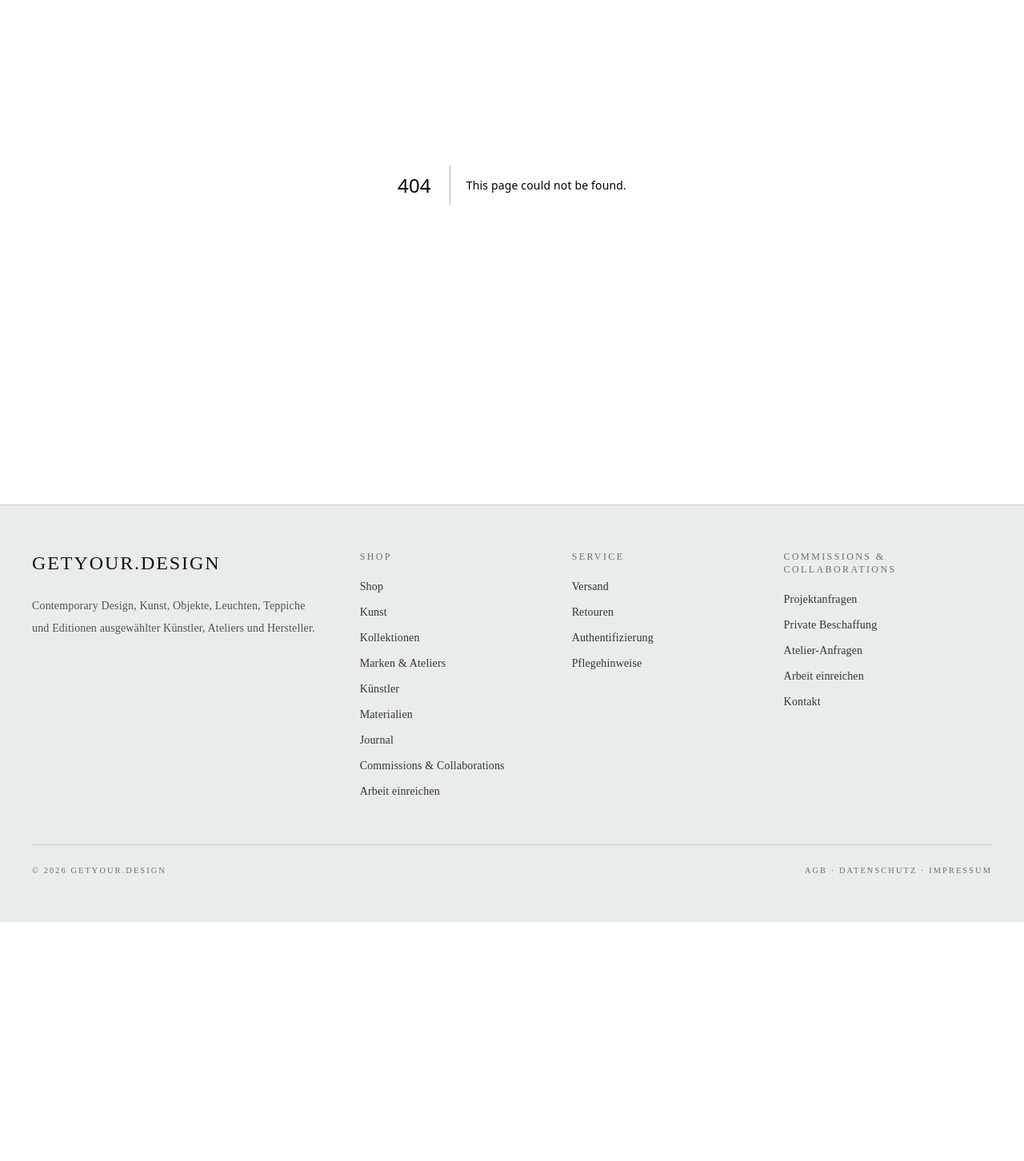
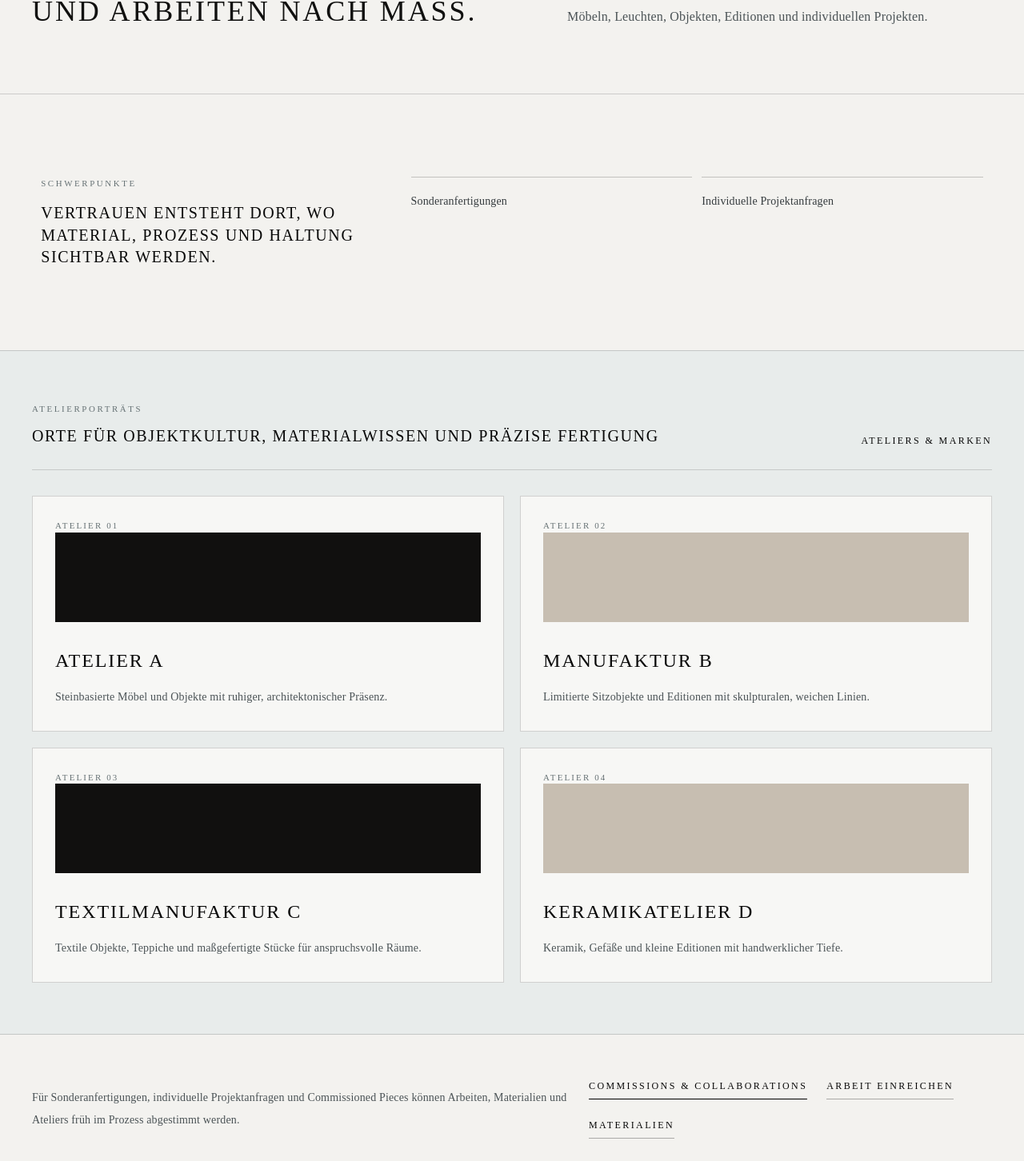
Before and after one commit to getyour-design/getyour-design, a Next.js app: page /ateliers in a window 1280 px wide. Before the commit this address had no page. Shown: the part 238-1690 px from the top of the page at 80% size. Before the commit the page ends 1391 px from the top, so only its background shows below. Built offline with nearby package versions, Linux system fonts and the light colour scheme.

Commit message:
Refine ateliers focus

```diff
--- /dev/null
+++ b/app/ateliers/page.tsx
@@ -0,0 +1,88 @@
+import type { Metadata } from "next";
+import Link from "next/link";
+import { PageHero } from "../components/PageHero";
+import { brands } from "../data/brands";
+
+export const metadata: Metadata = {
+  title: "Ateliers",
+  description:
+    "Ateliers, Werkstätten, Herstellungsprozesse und individuelle Projektanfragen bei GETYOUR.DESIGN.",
+};
+
+const atelierTopics = [
+  "Sonderanfertigungen",
+  "Individuelle Projektanfragen",
+];
+
+export default function AteliersPage() {
+  return (
+    <main>
+      <PageHero
+        eyebrow="Ateliers"
+        title="Werkstätten, Materialien und Arbeiten nach Maß."
+        description="Ein ruhiger Blick auf Ateliers, Manufakturen und Herstellungsprozesse hinter Möbeln, Leuchten, Objekten, Editionen und individuellen Projekten."
+      />
+
+      <section className="section-pad bg-[#f3f2ef]">
+        <div className="mx-auto grid max-w-[1540px] gap-6 lg:grid-cols-[0.38fr_0.62fr]">
+          <div>
+            <p className="text-[0.68rem] uppercase tracking-[0.24em] text-[#667174]">Schwerpunkte</p>
+            <h2 className="serif mt-4 max-w-lg text-xl font-normal leading-snug tracking-[0.08em]">
+              Vertrauen entsteht dort, wo Material, Prozess und Haltung sichtbar werden.
+            </h2>
+          </div>
+          <div className="grid gap-3 sm:grid-cols-2">
+            {atelierTopics.map((topic) => (
+              <div className="border-t border-black/20 pt-4 text-sm leading-7 text-[#353b3e]" key={topic}>
+                {topic}
+              </div>
+            ))}
+          </div>
+        </div>
+      </section>
+
+      <section className="border-y hairline bg-[#e8eceb] px-5 py-14 lg:px-10 lg:py-16">
+        <div className="mx-auto max-w-[1540px]">
+          <div className="flex flex-col justify-between gap-6 border-b border-black/15 pb-7 md:flex-row md:items-end">
+            <div>
+              <p className="text-[0.68rem] uppercase tracking-[0.24em] text-[#667174]">Atelierporträts</p>
+              <h2 className="serif mt-3 text-lg font-normal tracking-[0.08em] lg:text-xl">
+                Orte für Objektkultur, Materialwissen und präzise Fertigung
+              </h2>
+            </div>
+            <Link className="text-xs uppercase tracking-[0.2em] underline underline-offset-8" href="/brands">
+              Ateliers & Marken
+            </Link>
+          </div>
+          <div className="mt-8 grid gap-5 md:grid-cols-2">
+            {brands.map((brand, index) => (
+              <article className="grid min-h-72 content-between border hairline bg-[#f7f7f5] p-7" key={brand.name}>
+                <p className="text-[0.68rem] uppercase tracking-[0.2em] text-[#667174]">Atelier 0{index + 1}</p>
+                <div>
+                  <div className={`mb-8 h-28 ${index % 2 === 0 ? "bg-[#11100f]" : "bg-[#c7beb1]"}`} />
+                  <h3 className="serif text-2xl tracking-[0.08em]">{brand.name}</h3>
+                  <p className="mt-4 max-w-xl text-sm leading-7 text-[#4b5356]">{brand.description}</p>
+                </div>
+              </article>
+            ))}
+          </div>
+        </div>
+      </section>
+
+      <section className="px-5 py-14 lg:px-10">
+        <div className="mx-auto flex max-w-[1540px] flex-col justify-between gap-6 md:flex-row md:items-center">
+          <p className="max-w-2xl text-sm leading-7 text-[#4b5356]">
+            Für Sonderanfertigungen, individuelle Projektanfragen und
+            Commissioned Pieces können Arbeiten, Materialien und Ateliers früh
+            im Prozess abgestimmt werden.
+          </p>
+          <div className="flex flex-wrap gap-6 text-xs uppercase tracking-[0.2em]">
+            <Link className="border-b border-black pb-2" href="/trade">Commissions & Collaborations</Link>
+            <Link className="border-b border-black/30 pb-2" href="/arbeit-einreichen">Arbeit einreichen</Link>
+            <Link className="border-b border-black/30 pb-2" href="/materials">Materialien</Link>
+          </div>
+        </div>
+      </section>
+    </main>
+  );
+}
--- a/app/data/navigation.ts
+++ b/app/data/navigation.ts
@@ -4,6 +4,7 @@ export const navItems = [
   { label: "Kollektionen", href: "/collections" },
   { label: "Journal", href: "/journal" },
   { label: "Commissions & Collaborations", href: "/trade" },
+  { label: "Ateliers", href: "/ateliers" },
 ];
 
 export const secondaryNavItems = [
@@ -22,5 +23,6 @@ export const footerNavItems = [
   { label: "Materialien", href: "/materials" },
   { label: "Journal", href: "/journal" },
   { label: "Commissions & Collaborations", href: "/trade" },
+  { label: "Ateliers", href: "/ateliers" },
   { label: "Arbeit einreichen", href: "/arbeit-einreichen" },
 ];
--- a/app/journal/page.tsx
+++ b/app/journal/page.tsx
@@ -12,7 +12,7 @@ const journalConnections = [
   {
     title: "Ateliers & Marken",
     text: "Werkstätten, Manufakturen und Hersteller hinter Möbeln, Leuchten, Objekten und Editionen.",
-    href: "/brands",
+    href: "/ateliers",
   },
   {
     title: "Materialien",
--- a/app/trade/page.tsx
+++ b/app/trade/page.tsx
@@ -54,6 +54,17 @@ export default function TradePage() {
           </Link>
         </div>
       </section>
+      <section className="border-t hairline bg-[#e8eceb] px-5 py-12 lg:px-10">
+        <div className="mx-auto flex max-w-[1540px] flex-col justify-between gap-6 md:flex-row md:items-center">
+          <p className="max-w-2xl text-sm leading-7 text-[#4b5356]">
+            Ateliers, Werkstätten und Herstellungsprozesse bilden die Grundlage
+            für individuelle Arbeiten und Commissioned Pieces.
+          </p>
+          <Link className="border-b border-black pb-2 text-xs uppercase tracking-[0.2em]" href="/ateliers">
+            Ateliers ansehen
+          </Link>
+        </div>
+      </section>
     </main>
   );
 }
```
